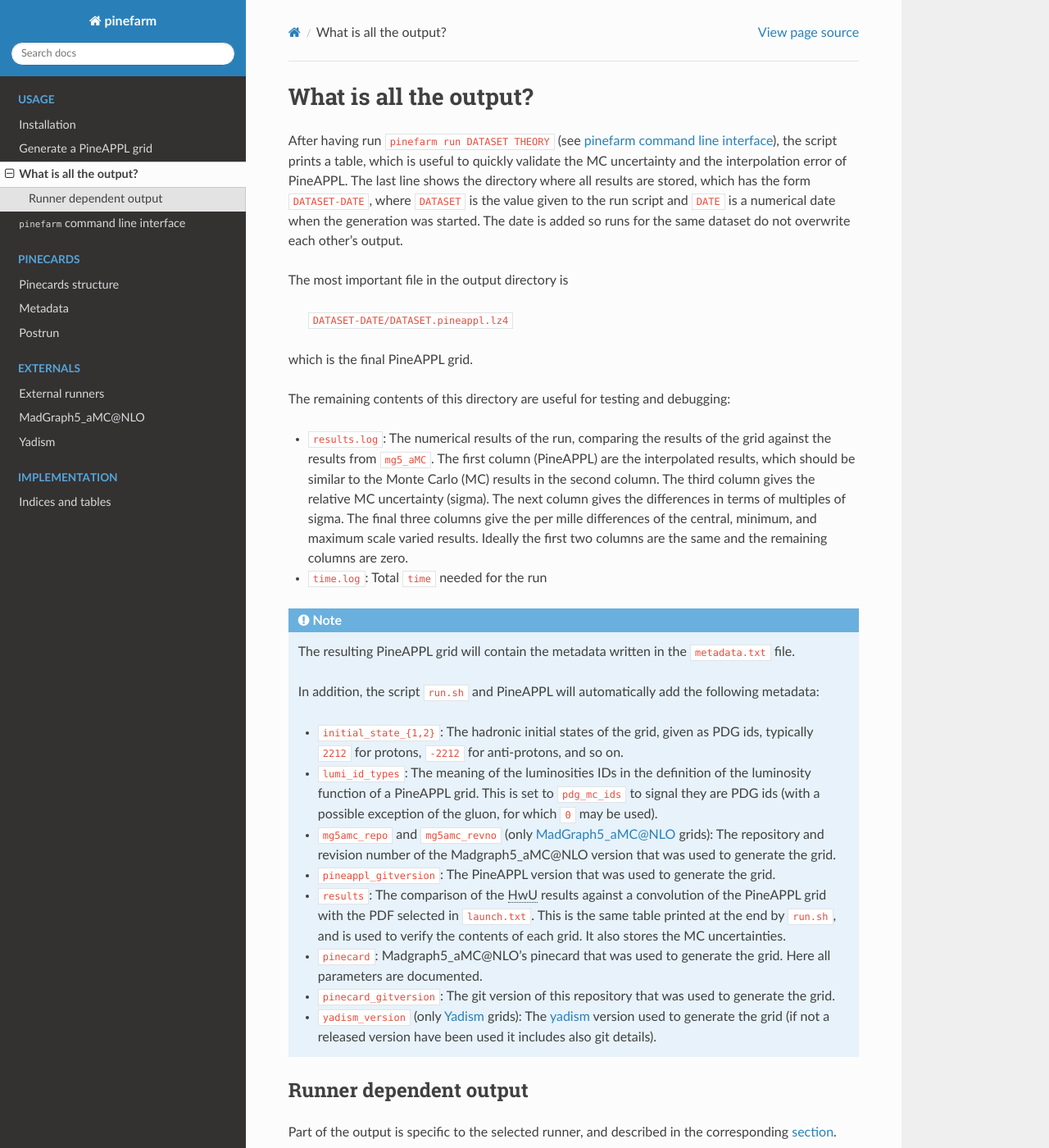
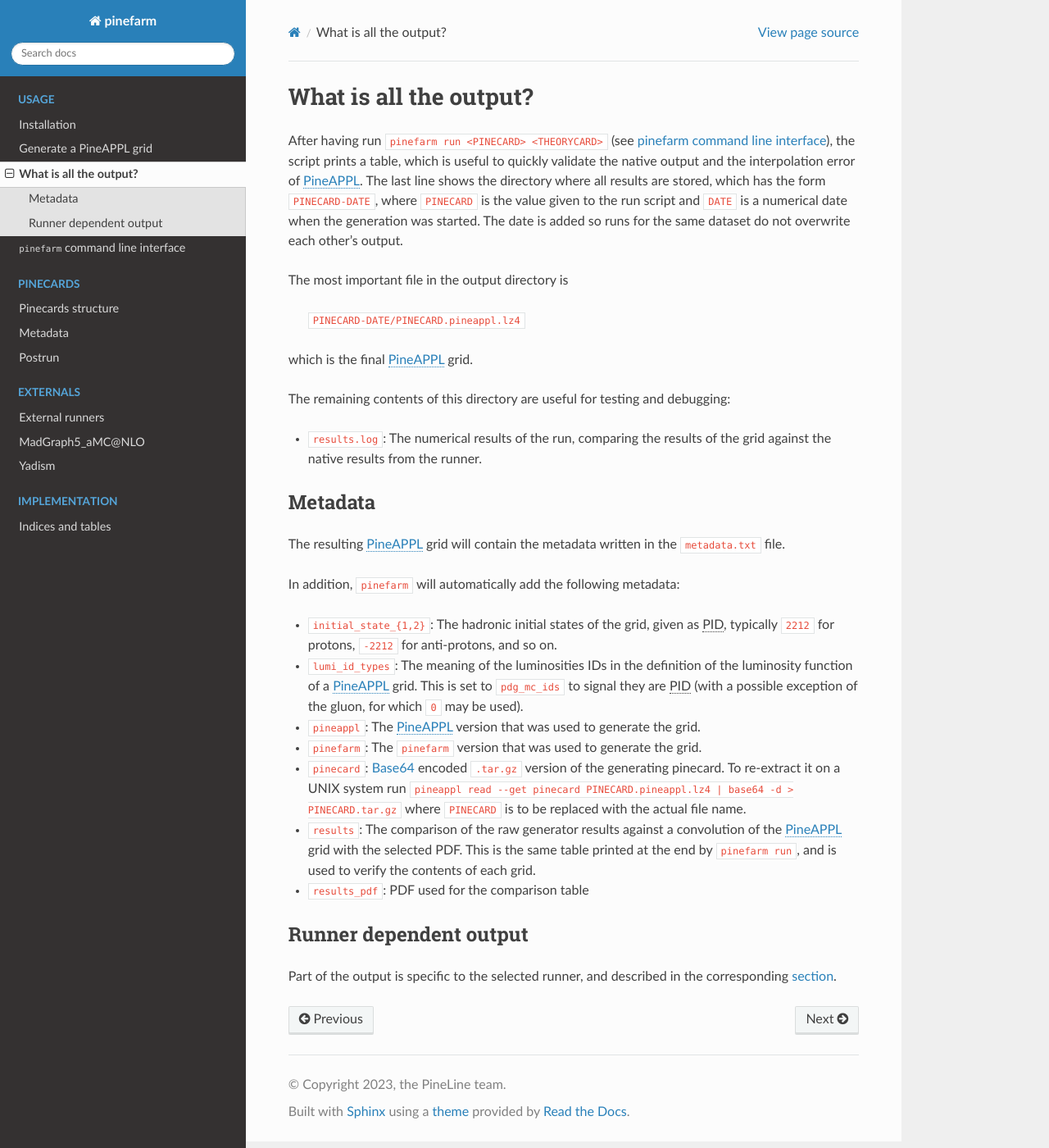
Before and after one commit to NNPDF/pinefarm, a Sphinx documentation site: the page built from docs/source/output.rst, in a window 1280 px wide and 1400 px high. Shown: the whole window at 82% size. Built offline with Sphinx 7.4.7 and the Read the Docs theme 2.0.0, drawn with Linux system fonts in a browser that asks for light colours; pages that are not in the unit, such as notebooks, are missing from menus.

Commit message:
Rework more docs

```diff
--- a/docs/source/index.rst
+++ b/docs/source/index.rst
@@ -38,7 +38,7 @@ Given those two things you can run
 
 .. code-block:: sh
 
-   pinefarm run <PATH_TO_PINECARD> <PATH_TO_THEORYCARD>
+   pinefarm run <PINECARD> <THEORYCARD>
 
 and the program will, if necessary, install the required external program and launch it's execution.
 
--- a/docs/source/output.rst
+++ b/docs/source/output.rst
@@ -1,62 +1,51 @@
 What is all the output?
 =======================
 
-After having run ``pinefarm run DATASET THEORY`` (see :doc:`cli`), the script
-prints a table, which is useful to quickly validate the MC uncertainty and the
-interpolation error of PineAPPL. The last line shows the directory where all
-results are stored, which has the form ``DATASET-DATE``, where ``DATASET`` is
+After having run ``pinefarm run <PINECARD> <THEORYCARD>`` (see :doc:`cli`), the script
+prints a table, which is useful to quickly validate the native output and the
+interpolation error of |pineappl|. The last line shows the directory where all
+results are stored, which has the form ``PINECARD-DATE``, where ``PINECARD`` is
 the value given to the run script and ``DATE`` is a numerical date when the
 generation was started. The date is added so runs for the same dataset do not
 overwrite each other's output.
 
 The most important file in the output directory is
 
-    ``DATASET-DATE/DATASET.pineappl.lz4``
+    ``PINECARD-DATE/PINECARD.pineappl.lz4``
 
-which is the final PineAPPL grid.
+which is the final |pineappl| grid.
 
 The remaining contents of this directory are useful for testing and debugging:
 
 - ``results.log``: The numerical results of the run, comparing the results of the
-  grid against the results from ``mg5_aMC``. The first column (PineAPPL) are the
-  interpolated results, which should be similar to the Monte Carlo (MC) results
-  in the second column. The third column gives the relative MC uncertainty
-  (sigma). The next column gives the differences in terms of multiples of sigma.
-  The final three columns give the per mille differences of the central, minimum, and
-  maximum scale varied results. Ideally the first two columns are the same and
-  the remaining columns are zero.
-- ``time.log``: Total ``time`` needed for the run
+  grid against the native results from the runner.
 
-.. note::
 
-  The resulting PineAPPL grid will contain the metadata written in the
-  ``metadata.txt`` file.
+Metadata
+--------
 
-  In addition, the script ``run.sh`` and PineAPPL will automatically add the
-  following metadata:
+The resulting |pineappl| grid will contain the metadata written in the
+``metadata.txt`` file.
 
-  - ``initial_state_{1,2}``: The hadronic initial states of the grid, given as
-    PDG ids, typically ``2212`` for protons, ``-2212`` for anti-protons, and so on.
-  - ``lumi_id_types``: The meaning of the luminosities IDs in the definition of
-    the luminosity function of a PineAPPL grid. This is set to ``pdg_mc_ids`` to
-    signal they are PDG ids (with a possible exception of the gluon, for which
-    ``0`` may be used).
-  - ``mg5amc_repo`` and ``mg5amc_revno`` (only :doc:`external/mg5` grids): The
-    repository and revision number of the Madgraph5_aMC\@NLO version that was
-    used to generate the grid.
-  - ``pineappl_gitversion``: The PineAPPL version that was used to generate the
-    grid.
-  - ``results``: The comparison of the |hwu| results against a convolution of the
-    PineAPPL grid with the PDF selected in ``launch.txt``. This is the same table
-    printed at the end by ``run.sh``, and is used to verify the contents of each
-    grid. It also stores the MC uncertainties.
-  - ``pinecard``: Madgraph5_aMC\@NLO's pinecard that was used to generate the grid.
-    Here all parameters are documented.
-  - ``pinecard_gitversion``: The git version of this repository that was used to
-    generate the grid.
-  - ``yadism_version`` (only :doc:`external/yadism` grids): The |yadism| version
-    used to generate the grid (if not a released version have been used it
-    includes also git details).
+In addition, ``pinefarm`` will automatically add the following metadata:
+
+- ``initial_state_{1,2}``: The hadronic initial states of the grid, given as
+  |pid|, typically ``2212`` for protons, ``-2212`` for anti-protons, and so on.
+- ``lumi_id_types``: The meaning of the luminosities IDs in the definition of
+  the luminosity function of a |pineappl| grid. This is set to ``pdg_mc_ids`` to
+  signal they are |pid| (with a possible exception of the gluon, for which
+  ``0`` may be used).
+- ``pineappl``: The |pineappl| version that was used to generate the grid.
+- ``pinefarm``: The ``pinefarm`` version that was used to generate the grid.
+- ``pinecard``: `Base64 <https://en.wikipedia.org/wiki/Base64>`_ encoded ``.tar.gz`` version
+  of the generating pinecard. To re-extract it on a UNIX system run
+  ``pineappl read --get pinecard PINECARD.pineappl.lz4 | base64 -d > PINECARD.tar.gz`` where ``PINECARD``
+  is to be replaced with the actual file name.
+- ``results``: The comparison of the raw generator results against a convolution of the
+  |pineappl| grid with the selected PDF. This is the same table
+  printed at the end by ``pinefarm run``, and is used to verify the contents of each
+  grid.
+- ``results_pdf``: PDF used for the comparison table
 
 Runner dependent output
 -----------------------
--- a/docs/source/run.rst
+++ b/docs/source/run.rst
@@ -1,11 +1,11 @@
 Generate a PineAPPL grid
 ========================
 
-To generate a PineAPPL grid run:
+To generate a |pineappl| grid run:
 
 .. code-block:: sh
 
-   pinefarm run <RUNCARD> <THEORY>
+   pinefarm run <PINECARD> <THEORYCARD>
 
 In order to get a list of available `pinecards <https://github.com/NNPDF/pinecards>`_ run:
 
```
Also changed, not shown: docs/source/external/mg5.rst (+11 -0 lines), docs/source/external/yadism.rst (+7 -0 lines).
